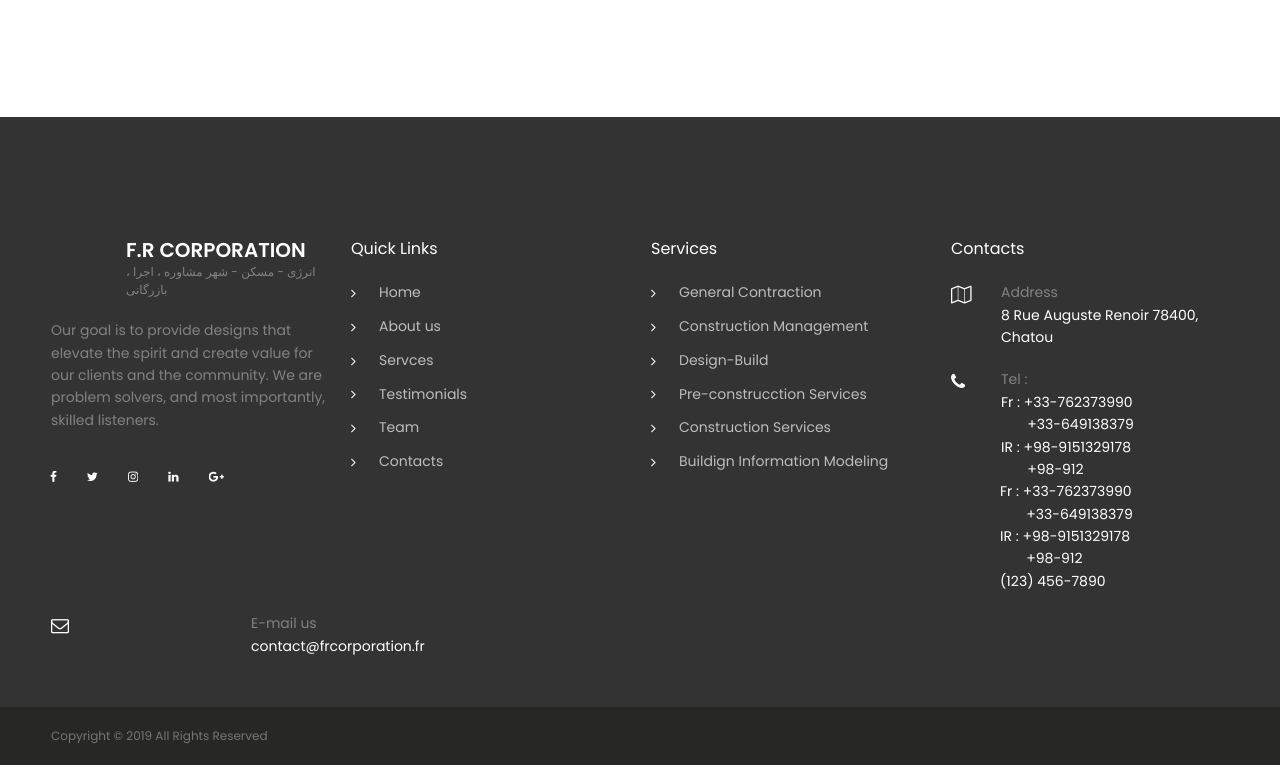
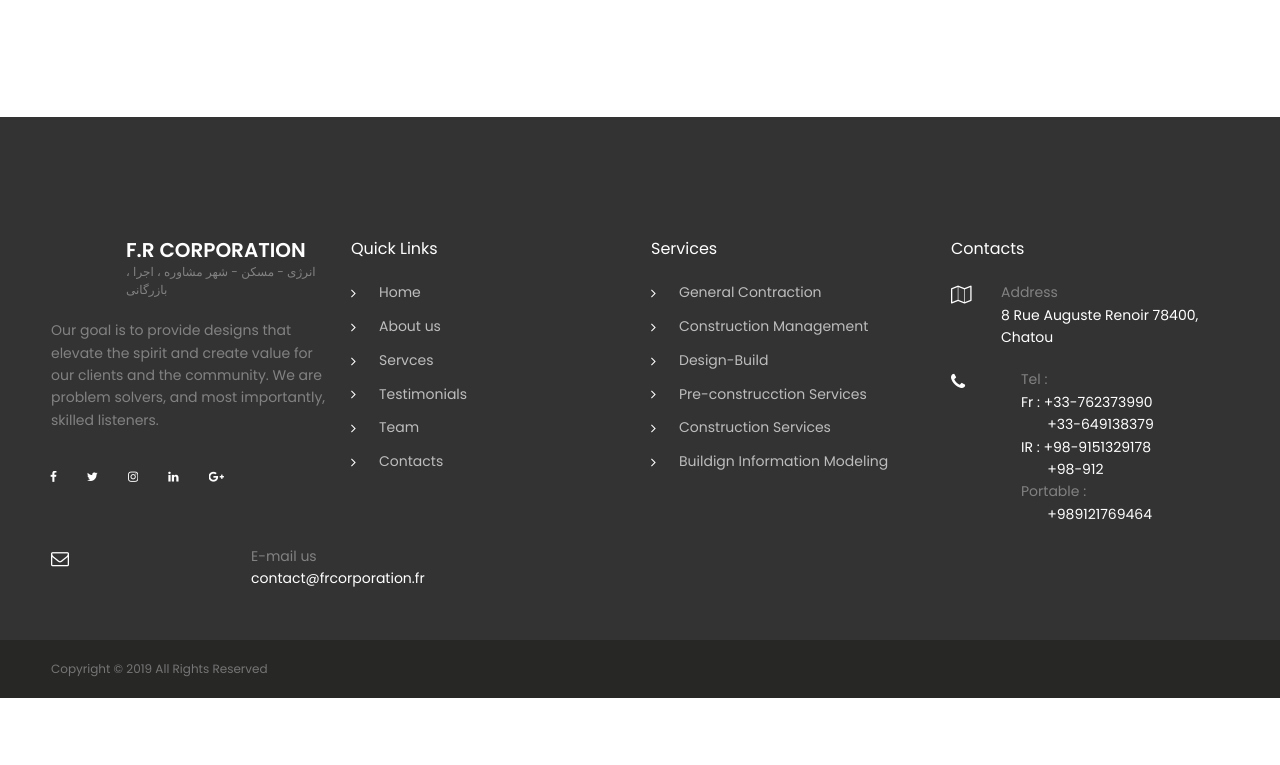
Before and after one commit to helbirch/depo_corporation, a plain HTML site: page team/index.html in a window 1280 px wide. Shown: the part 1383-2148 px from the top of the page. After the commit the page ends 2081 px from the top, so only its background shows below. Drawn offline with Linux system fonts and the light colour scheme; files whose address does not match are found by name.

Commit message:
modification au niveau team

```diff
--- a/team/index.html
+++ b/team/index.html
@@ -546,11 +546,18 @@
 
 
 
-                    <div class="moto-widget moto-widget-row__column moto-cell col-xs-10 moto-spacing-top-auto moto-spacing-right-auto moto-spacing-bottom-auto moto-spacing-left-auto" style="" data-widget="row.column" data-container="container" data-spacing="aaaa" data-bg-position="left top">
-
-
-            <div class="moto-widget moto-widget-text moto-preset-default moto-spacing-top-auto moto-spacing-right-auto moto-spacing-bottom-auto moto-spacing-left-auto" data-widget="text" data-preset="default" data-spacing="aaaa" data-animation="">
-    <div class="moto-widget-text-content moto-widget-text-editable"><p class="moto-text_normal">Tel :</p>         <p class="moto-text_205"> <a href="tel:1234567890" data-action="call" class="moto-link">Fr : +33-762373990</a></p>         <p class="moto-text_205"> <a href="tel:1234567890" data-action="call" class="moto-link">    &nbsp; &nbsp;&nbsp; &nbsp;  +33-649138379</a></p>         <p class="moto-text_205"> <a href="tel:1234567890" data-action="call" class="moto-link">IR : +98-9151329178</a></p>         <p class="moto-text_205"> <a href="tel:1234567890" data-action="call" class="moto-link">     &nbsp; &nbsp; &nbsp;&nbsp; +98-912</a></p>     </div>         <p class="moto-text_205"> <a href="tel:1234567890" data-action="call" class="moto-link">Fr : +33-762373990</a></p>         <p class="moto-text_205"> <a href="tel:1234567890" data-action="call" class="moto-link">    &nbsp; &nbsp;&nbsp; &nbsp;  +33-649138379</a></p>         <p class="moto-text_205"> <a href="tel:1234567890" data-action="call" class="moto-link">IR : +98-9151329178</a></p>         <p class="moto-text_205"> <a href="tel:1234567890" data-action="call" class="moto-link">     &nbsp; &nbsp; &nbsp;&nbsp; +98-912</a></p>     </div><p class="moto-text_205"><a href="tel:1234567890" data-action="call" class="moto-link">(123) 456-7890</a></p></div>
+    <div class="moto-widget moto-widget-row__column moto-cell col-xs-10 moto-spacing-top-auto moto-spacing-right-auto moto-spacing-bottom-auto moto-spacing-left-auto" style="" data-widget="row.column" data-container="container" data-spacing="aaaa" data-bg-position="left top">
+         <div class="moto-widget moto-widget-text moto-preset-default moto-spacing-top-auto moto-spacing-right-auto moto-spacing-bottom-auto moto-spacing-left-small" data-widget="text" data-preset="default" data-spacing="aaas" data-animation="">
+                    <div class="moto-widget-text-content moto-widget-text-editable"><p class="moto-text_normal">Tel :</p>
+                        <p class="moto-text_205"> <a href="tel:+33762373990" data-action="call" class="moto-link">Fr : +33-762373990</a></p>
+                        <p class="moto-text_205"> <a href="tel:+33649138379" data-action="call" class="moto-link">    &nbsp; &nbsp;&nbsp; &nbsp;  +33-649138379</a></p>
+                        <p class="moto-text_205"> <a href="tel:+989151329178" data-action="call" class="moto-link">IR : +98-9151329178</a></p>
+                        <p class="moto-text_205"> <a href="tel:+98-912" data-action="call" class="moto-link">     &nbsp; &nbsp; &nbsp;&nbsp; +98-912</a></p>
+                        <p class="moto-text_normal">Portable :</p>
+                        <p class="moto-text_205"> <a href="tel:+989121769464" data-action="call" class="moto-link">     &nbsp; &nbsp; &nbsp;&nbsp; +989121769464</a></p>
+                    </div>
+        </div>
+      </div>
 </div>
 
 
```
Also changed, not shown: contacts/index.html (+8 -5 lines), 2 other files.
